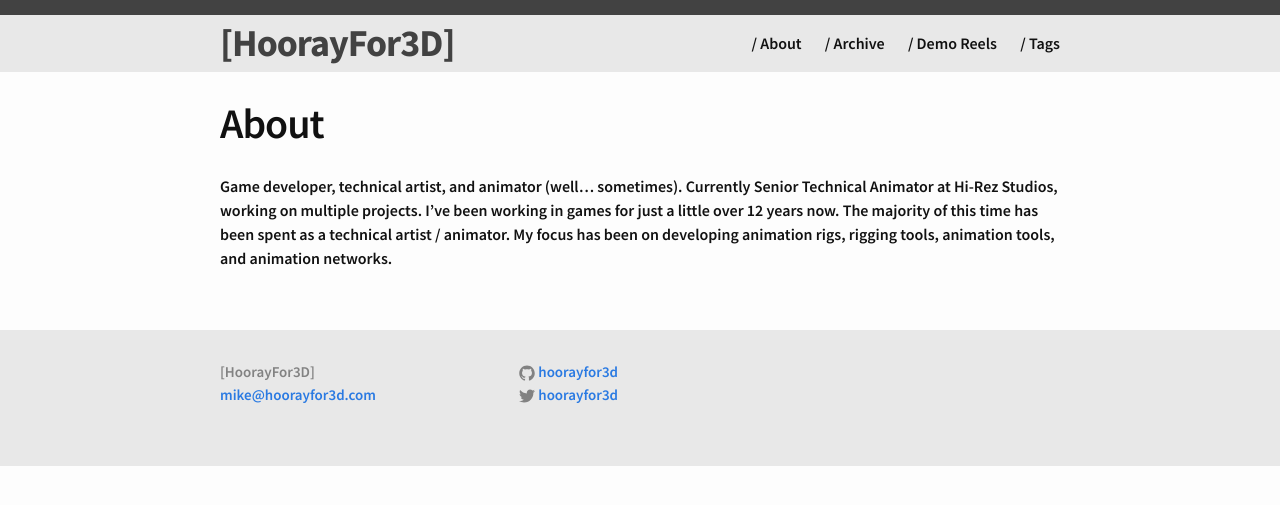
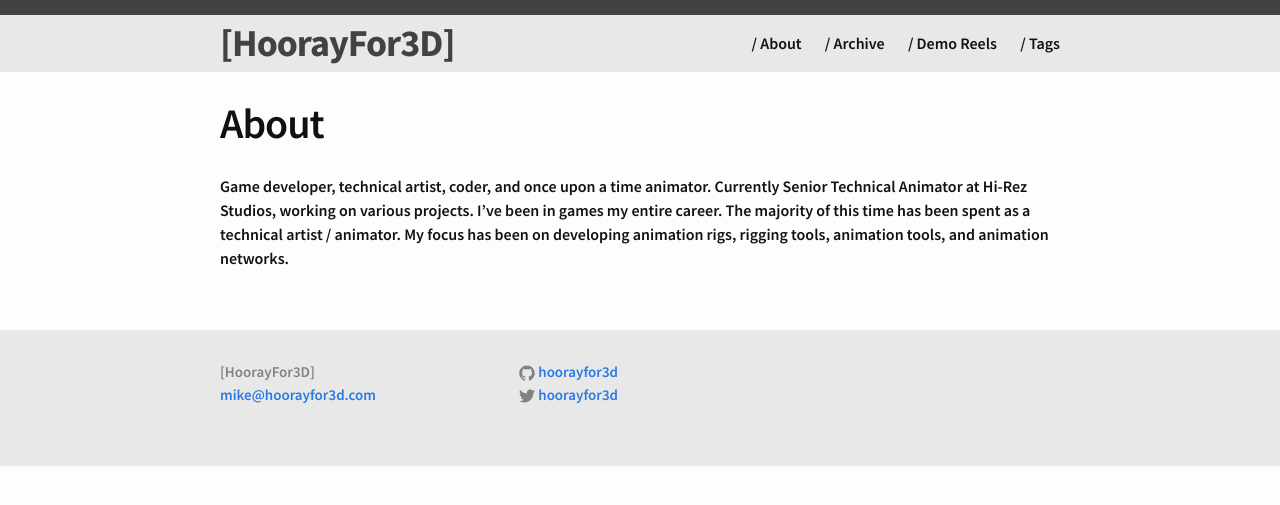
Before and after one commit to hoorayfor3d/hoorayfor3d.github.io, a Jekyll site: the page built from about.md, in a window 1280 px wide. Shown: the top 505 px of the page. Built offline with Jekyll 4.4.1, drawn with Linux system fonts in a browser that asks for light colours.

Commit message:
Update about.md

```diff
--- a/about.md
+++ b/about.md
@@ -4,4 +4,4 @@ title: About
 permalink: /about/
 ---
 
-Game developer, technical artist, and animator (well... sometimes). Currently Senior Technical Animator at Hi-Rez Studios, working on multiple projects. I've been working in games for just a little over 12 years now. The majority of this time has been spent as a technical artist / animator. My focus has been on developing animation rigs, rigging tools, animation tools, and animation networks.
+Game developer, technical artist, coder, and once upon a time animator. Currently Senior Technical Animator at Hi-Rez Studios, working on various projects. I've been in games my entire career. The majority of this time has been spent as a technical artist / animator. My focus has been on developing animation rigs, rigging tools, animation tools, and animation networks.
```
